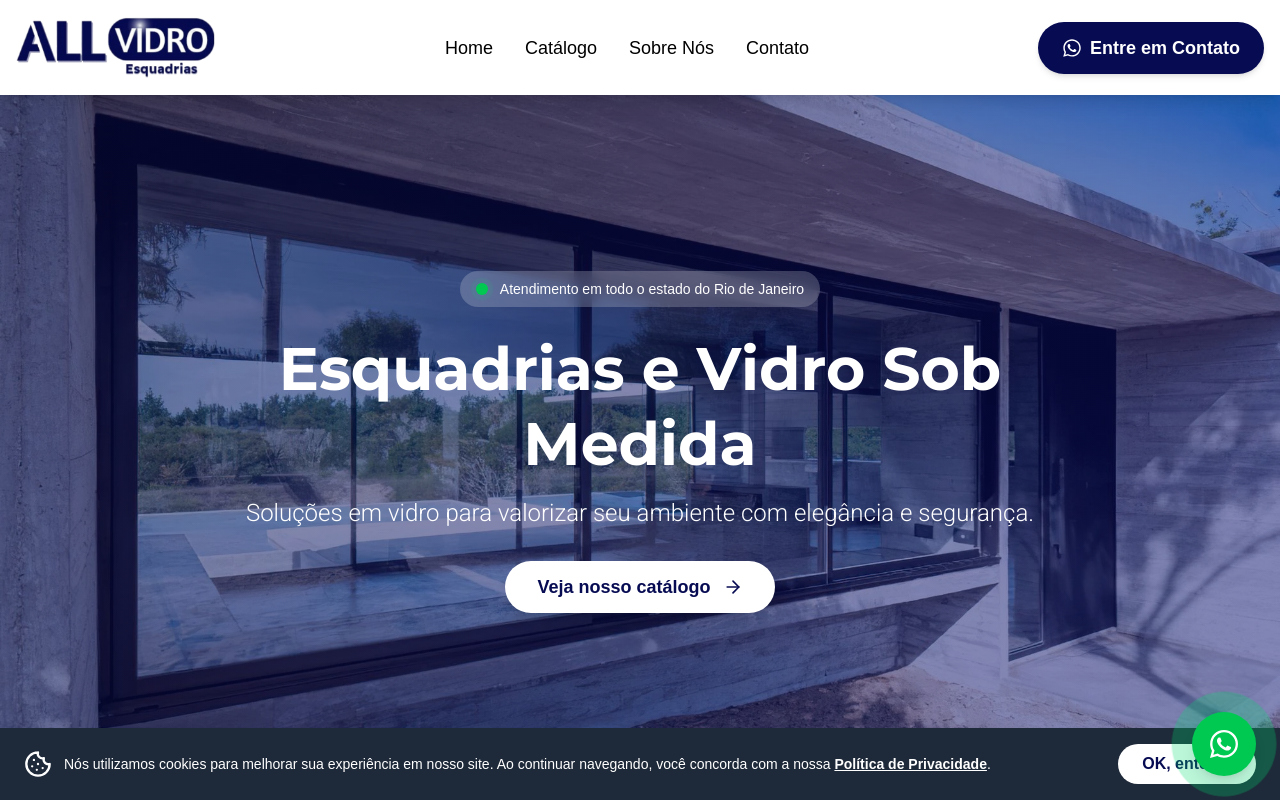
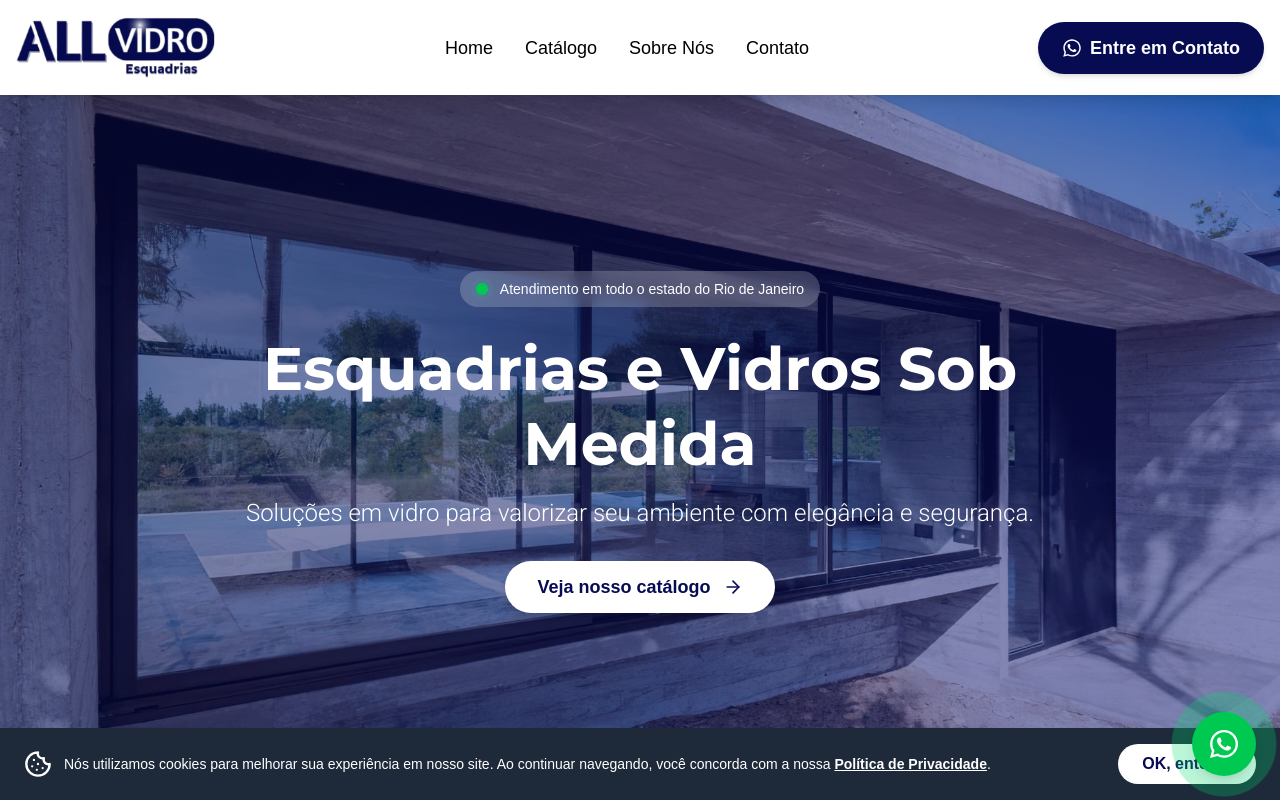
Before and after one commit to leonardofrizzi/website-alldecor, a Next.js app: page / in a window 1280 px wide. Shown: the top 800 px of the page. Built offline with nearby package versions, Linux system fonts and the light colour scheme.

Commit message:
feat: uodate title hero section

```diff
--- a/app/components/HeroSection.jsx
+++ b/app/components/HeroSection.jsx
@@ -52,7 +52,7 @@ export default function HeroSection() {
         </div>
 
         <h1 className={`text-4xl sm:text-5xl md:text-6xl font-bold leading-tight mb-4 shadow-text ${montserrat.className} transition-all duration-700 ease-out delay-200 ${isMounted ? 'opacity-100 translate-x-0' : 'opacity-0 -translate-x-8'}`}>
-          Esquadrias e Vidro Sob Medida
+          Esquadrias e Vidros Sob Medida
         </h1>
 
         <p className={`text-lg sm:text-xl md:text-2xl mb-8 font-light shadow-text ${roboto.className} transition-all duration-700 ease-out delay-300 ${isMounted ? 'opacity-100 translate-x-0' : 'opacity-0 -translate-x-8'}`}>
```
